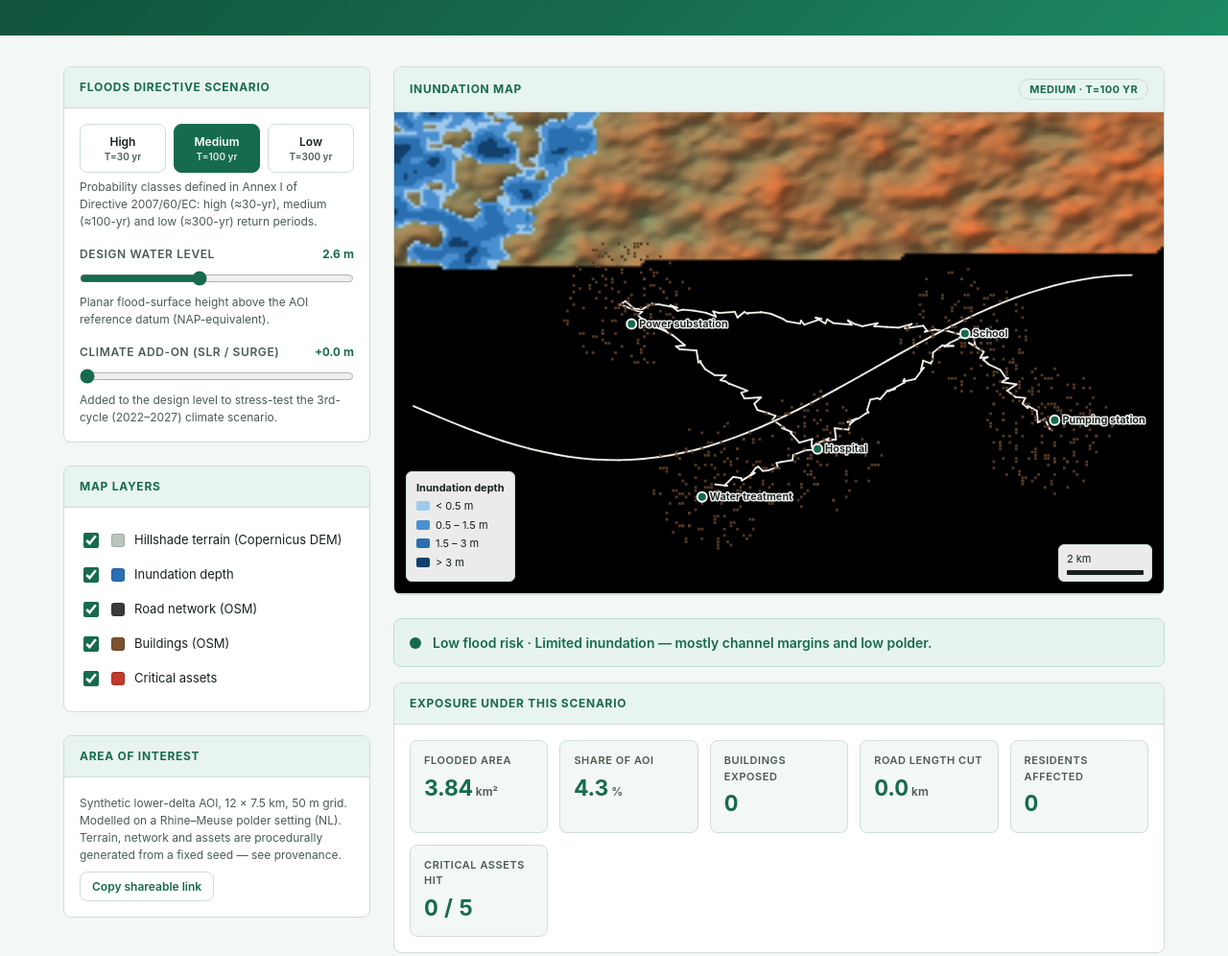
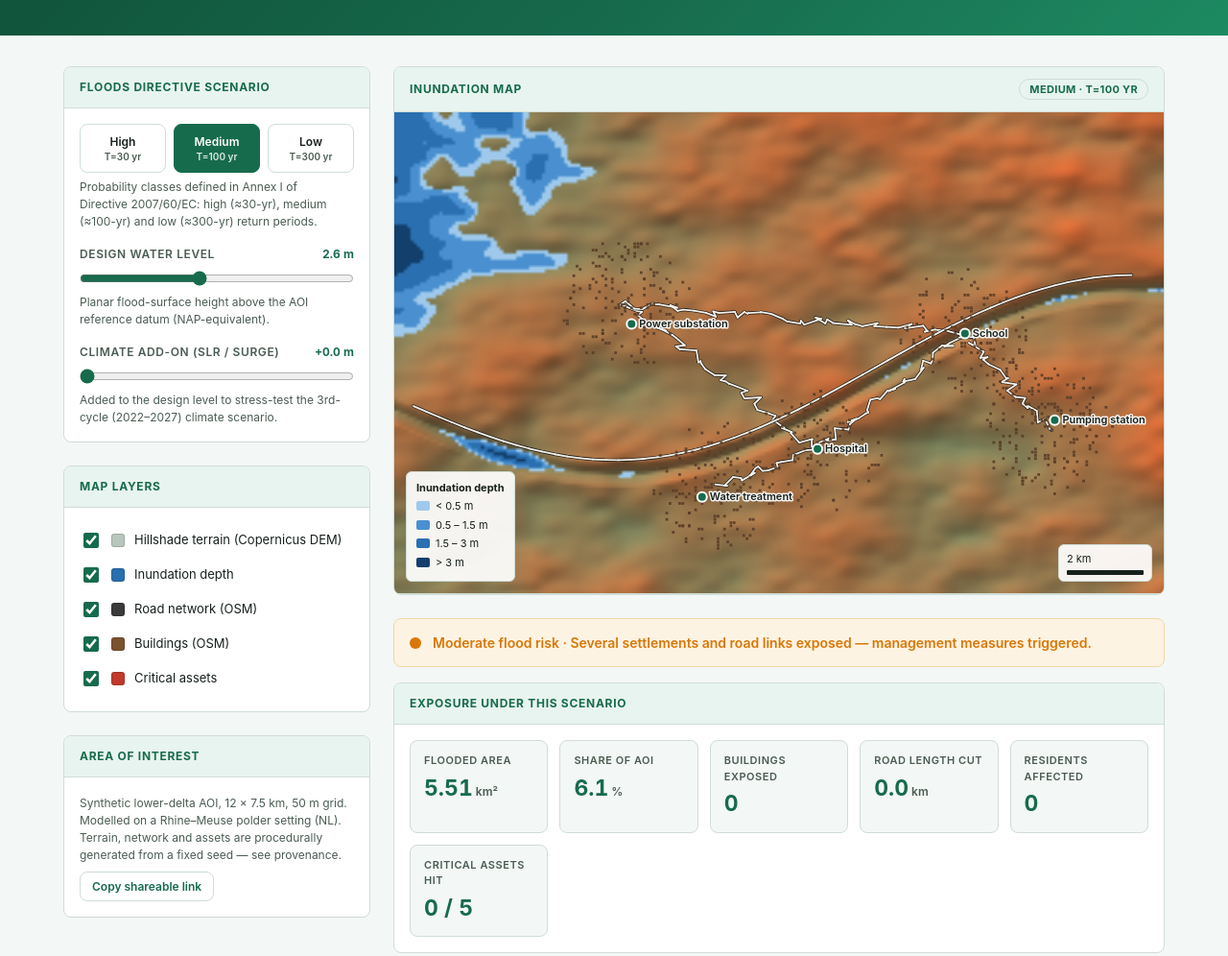
Before and after one commit to daudee215/gisgap-eu-flood, a website: page index.html in a window 1280 px wide. Shown: the part 294-1290 px from the top of the page at 96% size. Drawn offline with Linux system fonts and the light colour scheme.

Commit message:
fix(map): correct multi-octave noise lattice (was overrunning -> NaN/black lower half)

```diff
--- a/index.html
+++ b/index.html
@@ -340,8 +340,8 @@
   // ---------- terrain ----------
   // value-noise DEM + carved river channel + sea gradient on the SW corner.
   const rnd=mulberry32(20070060); // seed = directive number, for fun + reproducibility
-  function valueNoise(seed){
-    const r=mulberry32(seed); const S=24;            // coarse lattice
+  function valueNoise(seed,S){
+    const r=mulberry32(seed);                       // lattice resolution = S
     const lat=new Float32Array((S+1)*(S+1));
     for(let i=0;i<lat.length;i++) lat[i]=r();
     return (gx,gy)=>{
@@ -354,7 +354,8 @@
       return (a*(1-sx)+b*sx)*(1-sy)+(c*(1-sx)+d*sx)*sy;
     };
   }
-  const n1=valueNoise(11), n2=valueNoise(37), n3=valueNoise(83);
+  // three octaves at increasing lattice resolution (inputs stay within [0,GW]x[0,GH])
+  const n1=valueNoise(11,7), n2=valueNoise(37,16), n3=valueNoise(83,34);
 
   // river path: sinusoid running W->E, dipping toward the sea corner
   function riverY(gx){ return GH*(0.62 + 0.16*Math.sin(gx/GW*Math.PI*1.6) - 0.10*(gx/GW)); }
@@ -365,7 +366,7 @@
   for(let gy=0; gy<GH; gy++){
     for(let gx=0; gx<GW; gx++){
       const i=gy*GW+gx;
-      let e = 9*n1(gx,gy) + 4.5*n2(gx*1.7,gy*1.7) + 2*n3(gx*3.1,gy*3.1);
+      let e = 9*n1(gx,gy) + 4.5*n2(gx,gy) + 2*n3(gx,gy);
       // gentle regional slope: high in NE, low toward SW sea corner
       e += 5*(gx/GW) + 3*((GH-gy)/GH);
       e -= 7*Math.exp(-(Math.pow(gx/GW,2)+Math.pow(gy/GH,2))/0.10); // SW sea depression
```
